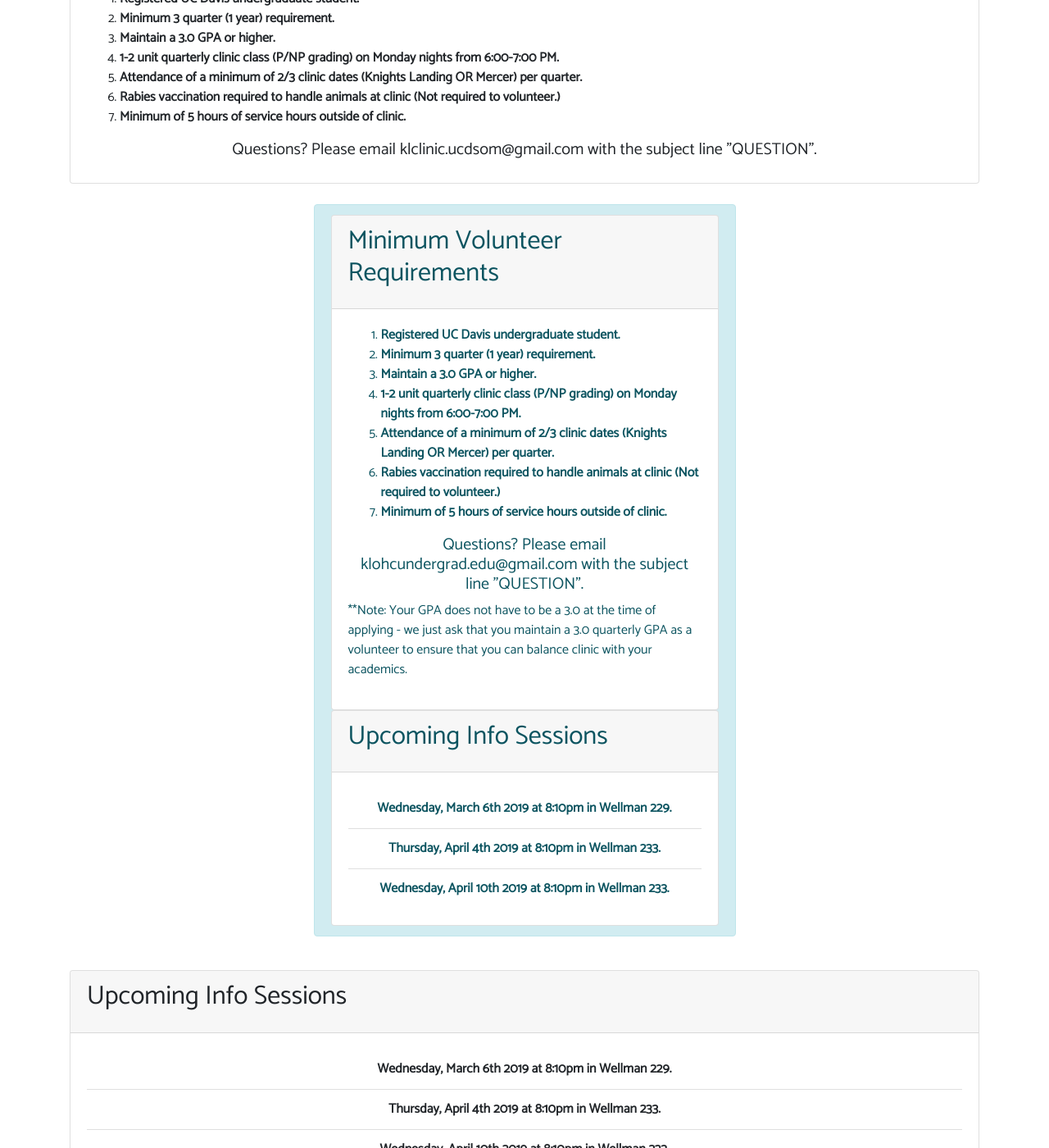
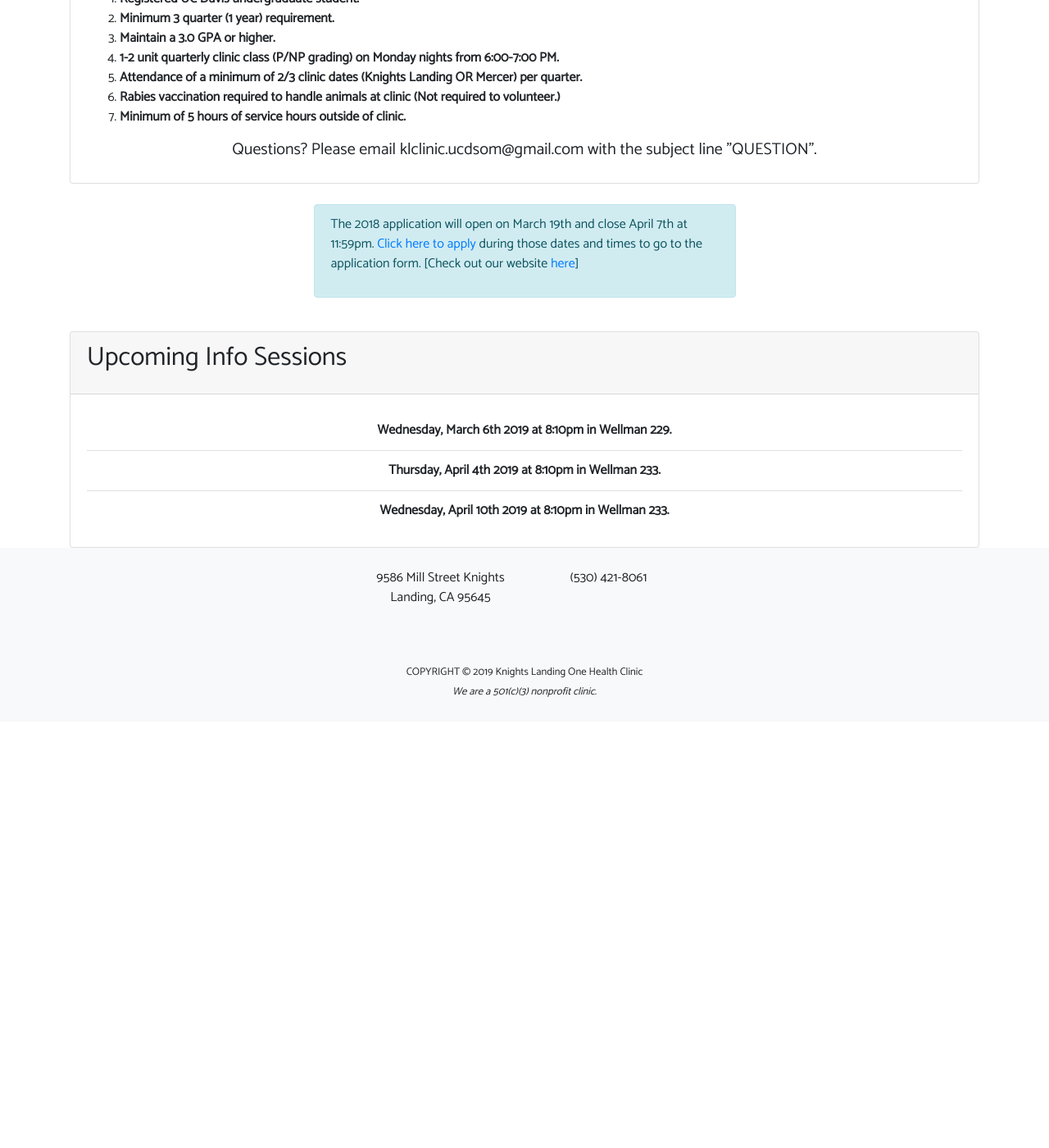
Before and after one commit to iwakoscott/knights-landing, a Jekyll site: the page built from get-involved/veterinary-undergraduate-volunteers.markdown, in a window 1280 px wide and 1400 px high, scrolled down 564 px. Shown: the whole window at 82% size. Built offline with Jekyll 4.4.1, drawn with Linux system fonts in a browser that asks for light colours; nearby versions of some CDN libraries; after the commit the page ends 1444 px from its top, so only the background shows below that.

Commit message:
Updated Veterinary Undergraduate Volunteers

```diff
--- a/get-involved/veterinary-undergraduate-volunteers.markdown
+++ b/get-involved/veterinary-undergraduate-volunteers.markdown
@@ -19,43 +19,7 @@
 - Wednesday, March 6th 2019 at 8:10pm in Wellman 229.
 - Thursday, April 4th 2019 at 8:10pm in Wellman 233.
 - Wednesday, April 10th 2019 at 8:10pm in Wellman 233.
-application_info: The 2018 application will open on March 19th and close April 7th
-  at 11:59pm. [Click here to apply](https://goo.gl/forms/qPuW5IaFDoG7fCsn2) during
-  those dates and times to go to the application form. [Check out our website [here](https://www2.vetmed.ucdavis.edu/onehealth/students/knights_landing/index.cfm
-  )]
 layout: vet-volunteer
 ---
 
-<div class="card">
-      <div class="card-header">
-        <h2 class="card-title">Minimum Volunteer Requirements</h2>
-      </div>
-      <div class="card-body">
-          <ol>
-            {% for requirement in page.volunteer.requirements %}
-              <li>
-                <strong>{{ requirement }}</strong>
-              </li>
-            {% endfor %}
-          </ol>
-          <h5 class="text-center">{{ page.volunteer.questions }}</h5>
-          <p>**Note: Your GPA does not have to be a 3.0 at the time of applying - we just ask that you maintain a 3.0 quarterly GPA as a volunteer to ensure that you can balance clinic with your academics. </p>
-      </div>
-    </div>
-
-{% if page['info sessions'] %}
-<div class="card">
-    <div class="card-header">
-      <h2 class="card-title">Upcoming Info Sessions</h2>
-    </div>
-    <div class="card-body text-center">
-        <ul class="list-group list-group-flush">
-          {% for session in page['info sessions'] %}
-            <li class="list-group-item text-center">
-              <strong>{{ session }}</strong>
-            </li>
-          {% endfor %}
-        </ul>
-    </div>
-</div>
-{% endif %}
+The 2018 application will open on March 19th and close April 7th at 11:59pm. [Click here to apply](https://goo.gl/forms/qPuW5IaFDoG7fCsn2) during those dates and times to go to the application form. [Check out our website [here](https://www2.vetmed.ucdavis.edu/onehealth/students/knights_landing/index.cfm )]
```
